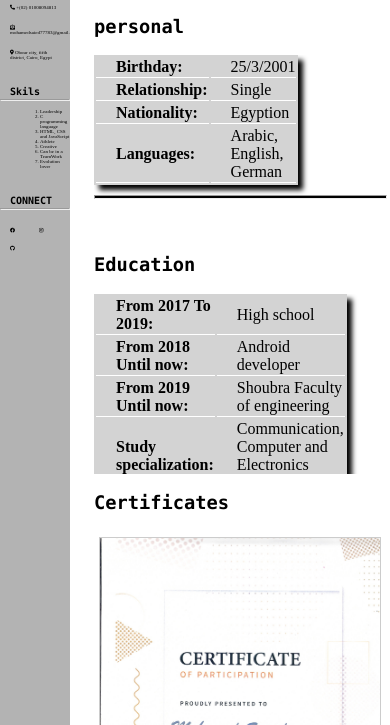
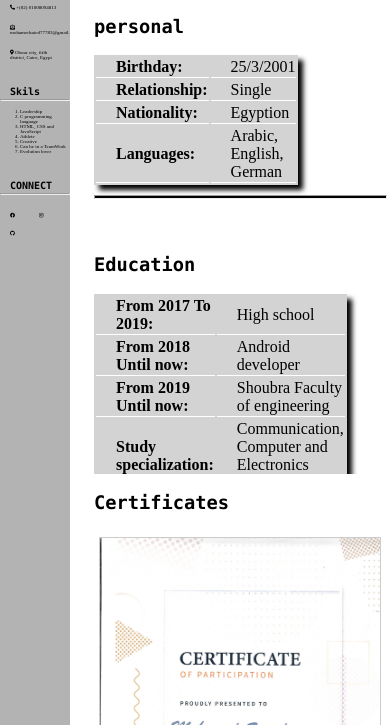
Before and after one commit to mohamedsaied-dev/portfolio-CV, a plain HTML site: page index.html in a window 390 px wide. Shown: the part 119-844 px from the top of the page. Drawn offline with Linux system fonts and the light colour scheme.

Commit message:
Update master.css

```diff
--- a/CSS/master.css
+++ b/CSS/master.css
@@ -155,6 +155,9 @@
       #f-li,ol {
         font-size: 8px;
       }
+      ol {
+        margin-left: -10px;
+      }
     }
     @media screen and (max-width: 640px) {
       #co-li,#cn-li,#sk-li {
@@ -162,6 +165,9 @@
       }
       #f-li,ol {
         font-size: 5px;
+      }
+      ol {
+        margin-left: -20px;
       }
       div.gallery {
         width: 300px;
```
